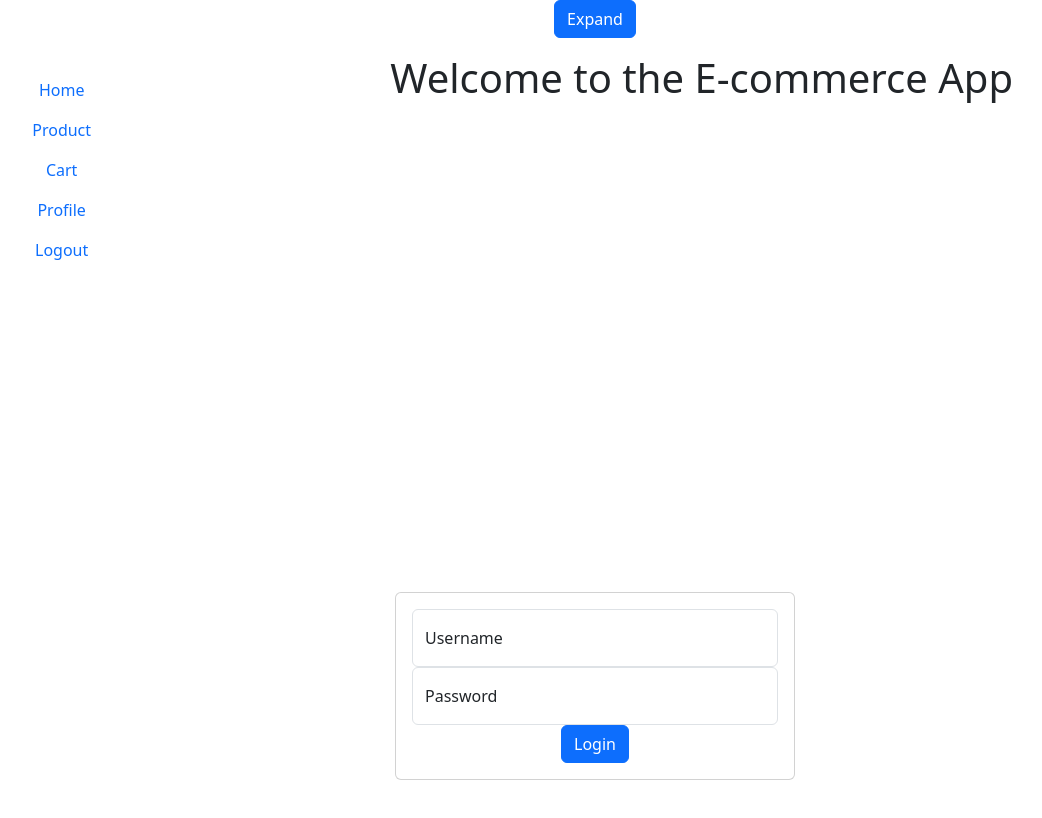
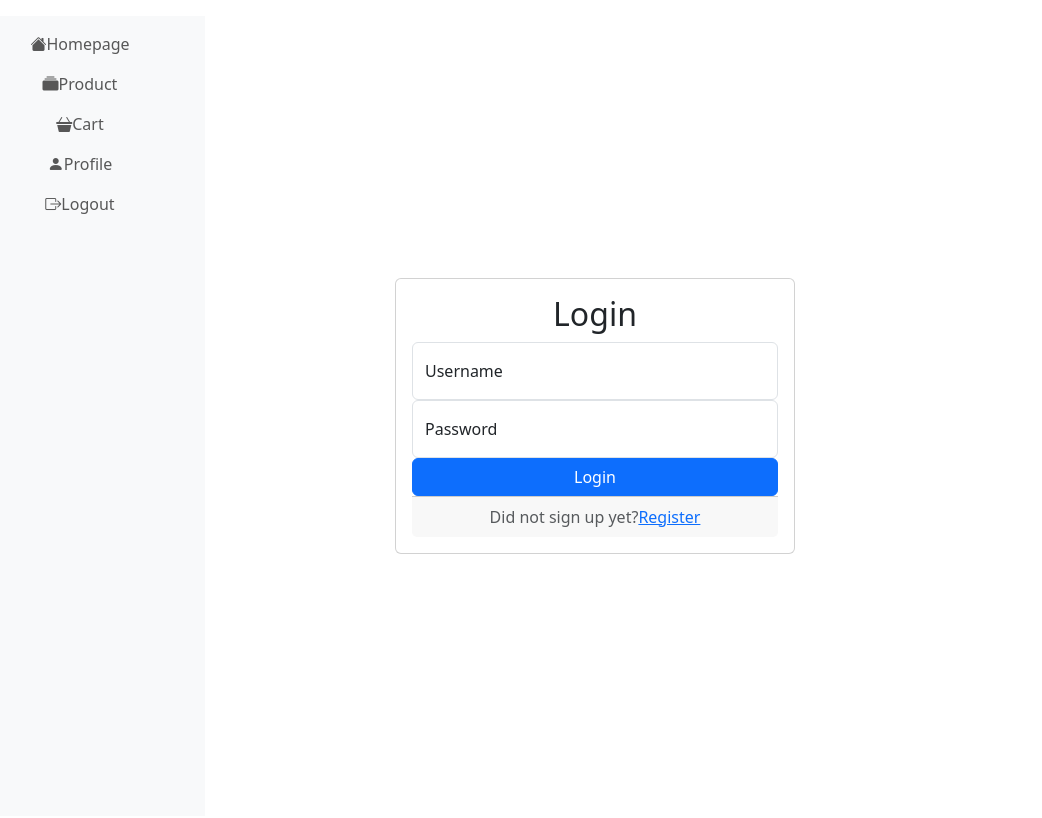
Before and after one commit to AmirImran321/React-Ecommerce-Project, a React (Create React App) app: page /login in a window 1280 px wide. Shown: the top 818 px of the page, without its empty margins (45-1087 px from the left). Built offline with nearby package versions, Linux system fonts and the light colour scheme.

Commit message:
update styling

```diff
--- a/package.json
+++ b/package.json
@@ -9,6 +9,7 @@
     "@testing-library/user-event": "^13.5.0",
     "axios": "^1.12.2",
     "bootstrap": "^5.3.8",
+    "bootstrap-icons": "^1.13.1",
     "react": "^19.2.0",
     "react-bootstrap": "^2.10.10",
     "react-dom": "^19.2.0",
--- a/src/AddProduct.js
+++ b/src/AddProduct.js
@@ -22,7 +22,8 @@ const AddProduct = () =>{
     }
 
     return(
-        <div>
+         <div className="d-flex justify-content-center vh-100 align-items-center">
+            <div className="card p-3" style={{width:"100%", maxWidth:"400px" }}>
             <h2>Add New Product</h2>
             <form onSubmit={handleSubmit}>
                 <div className="form-floating">
@@ -77,6 +78,7 @@ const AddProduct = () =>{
                 </div>
             </form>
         </div>
+    </div>
     )
 }
 
--- a/src/App.js
+++ b/src/App.js
@@ -4,21 +4,26 @@ import Login from './Login';
 import Register from './Register';
 import Homepage from './Homepage';
 import Cart from './Cart';
-import Navbar from './Navbar';
+import Sidebar from './Sidebar';
+import AddProduct from './AddProduct';
 import 'bootstrap/dist/css/bootstrap.min.css';
+import 'bootstrap-icons/font/bootstrap-icons.css';
 import { BrowserRouter as Router, Route, Routes } from 'react-router-dom';
 
 function App() {
   return (
     <Router>
       <div className="App">
-        <Navbar />
+        <Sidebar />
+        <div className="container mt-3">
         <Routes>
-        {/*  <Route path="/" element={<Homepage />} /> */}
+          <Route path="/" element={<Homepage />} />
           <Route path="/login" element={<Login />} />
-        {/*  <Route path="/register" element={<Register />} />*/}
-        {/*  <Route path="/cart" element={<Cart />} />*/}
+          <Route path="/register" element={<Register />} />
+          <Route path="/cart" element={<Cart />} />
+          <Route path ="/product" element={<AddProduct />}/>
         </Routes>
+      </div>
       </div>
     </Router>
   );
--- a/src/Login.js
+++ b/src/Login.js
@@ -1,5 +1,5 @@
 import { useState } from "react";
-import { useNavigate } from "react-router-dom";
+import { useNavigate, Link } from "react-router-dom";
 
 function Login() {
   const [error,setError] = useState("");
@@ -23,6 +23,7 @@ function Login() {
   return (
     <div className="d-flex justify-content-center vh-100 align-items-center">
     <div className="card p-3" style={{width:"100%", maxWidth:"400px" }}>
+    <h2 className="text-center">Login</h2>
     <form onSubmit={handleSubmit}>
       <div className="form-floating">
       <input
@@ -44,8 +45,9 @@ function Login() {
       />
       <label>Password</label>
       </div>
-      <button type="submit" className="btn btn-primary">Login</button>
+      <button type="submit" className="btn btn-primary w-100">Login</button>
     </form>
+    <div className="card-footer text-muted text-center mt2">Did not sign up yet?<Link to="/register">Register</Link></div>
     </div>
     </div>
   );
--- a/src/Navbar.js
+++ /dev/null
@@ -1,33 +0,0 @@
-import {useState} from 'react';
-import {Container, Nav, Col, Row, Button} from 'react-bootstrap';
-
-const Navbar = ()=>{
-    const [expanded, setExpanded] = useState(false);
-
-    const toggle = () => setExpanded(!expanded);
-    const untoggle = () => setExpanded(false);
-
-    return(
-        <Container fluid>
-            <Button className="mb-3" onClick={toggle}>
-                {expanded ? 'Collapse' : 'Expand'}
-            </Button>
-            <Row>
-                <Col md={2} className="bg-light-vh-100">
-                    <Nav className ="flex-column p-3">
-                        <Nav.Link href="#">Home</Nav.Link>
-                        <Nav.Link href="#">Product</Nav.Link>
-                        <Nav.Link href="#">Cart</Nav.Link>
-                        <Nav.Link href="#">Profile</Nav.Link>
-                        <Nav.Link href="#">Logout</Nav.Link>
-                    </Nav>
-                </Col>
-                <Col md={10}>
-                    <h1>Welcome to the E-commerce App</h1>
-                </Col>
-            </Row>
-        </Container>
-    )
-}
-
-export default Navbar;
--- a/src/Register.js
+++ b/src/Register.js
@@ -1,5 +1,5 @@
 import {useState} from "react";
-import {useNavigate} from "react-router-dom";
+import {useNavigate, Link} from "react-router-dom";
 
 const Register = () => {
     const [error,setError] = useState("");
@@ -26,7 +26,8 @@ const Register = () => {
 
     return (
         <div className="d-flex justify-content-center vh-100 align-items-center">
-        <div className="card p-4">
+        <div className="card p-3" style={{width:"100%", maxWidth:"400px"}}>
+        <h2 className="text-center">Register</h2>
         <form onSubmit={handleSubmit}>
             <div className="form-floating">
             <input
@@ -68,8 +69,9 @@ const Register = () => {
             />
             <label>Re-enter Password</label>
             </div>
-            <button type="submit" className="btn btn-primary">Register</button>
+            <button type="submit" className="btn btn-primary w-100">Register</button>
         </form>
+        <div className="card-footer text-muted text-center mt3">Already have an account?<Link to="/login">Login</Link></div>
         </div>
         </div>
     );
--- /dev/null
+++ b/src/Sidebar.js
@@ -0,0 +1,36 @@
+import React, { useState } from 'react';
+import { Navbar, Nav, Container } from 'react-bootstrap';
+
+const Sidebar = () => {
+  const [expanded, setExpanded] = useState(false);
+
+  return (
+    <Navbar
+      expanded={expanded}
+      expand="md"
+      bg="light"
+      variant="light"
+      className="flex-column vh-100 position-fixed"
+      style={{ width: '250px' }}
+    >
+      <Container fluid className="flex-column p-0">
+        <Navbar.Toggle
+          aria-controls="basic-navbar-nav"
+          onClick={() => setExpanded(expanded ? false : "expanded")}
+          className="mb-3"
+        />
+        <Navbar.Collapse id="basic-navbar-nav">
+          <Nav className="flex-column">
+            <Nav.Link href="/"><i className="bi bi-house-fill"></i>Homepage</Nav.Link>
+            <Nav.Link href="/product"><i className="bi bi-collection-fill"></i>Product</Nav.Link>
+            <Nav.Link href="/cart"><i className="bi bi-basket3-fill"></i>Cart</Nav.Link>
+            <Nav.Link href="/profile"><i className="bi bi-person-fill"></i>Profile</Nav.Link>
+            <Nav.Link href="/logout"><i className="bi bi-box-arrow-right"></i>Logout</Nav.Link>
+          </Nav>
+        </Navbar.Collapse>
+      </Container>
+    </Navbar>
+  );
+};
+
+export default Sidebar;
```
Also changed, not shown: 1 other file (tests, documents, lock files or other folders).
